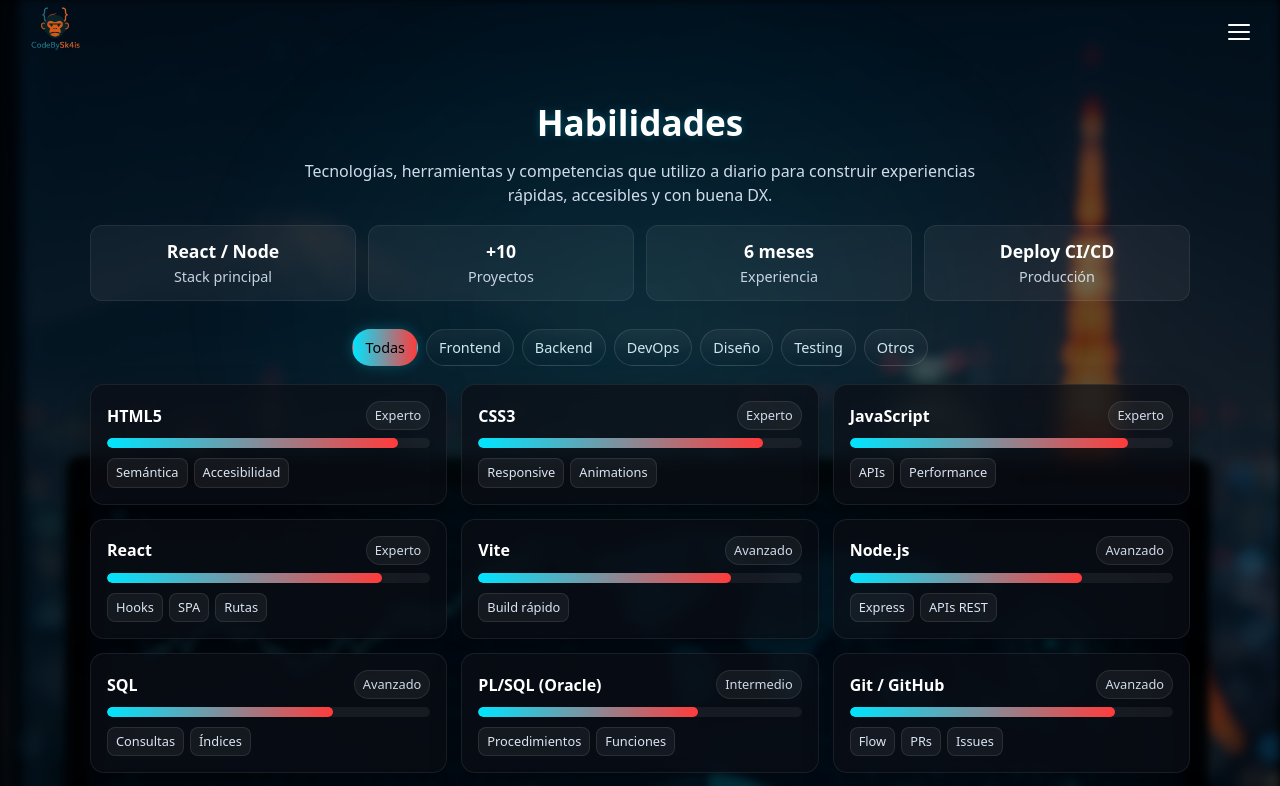
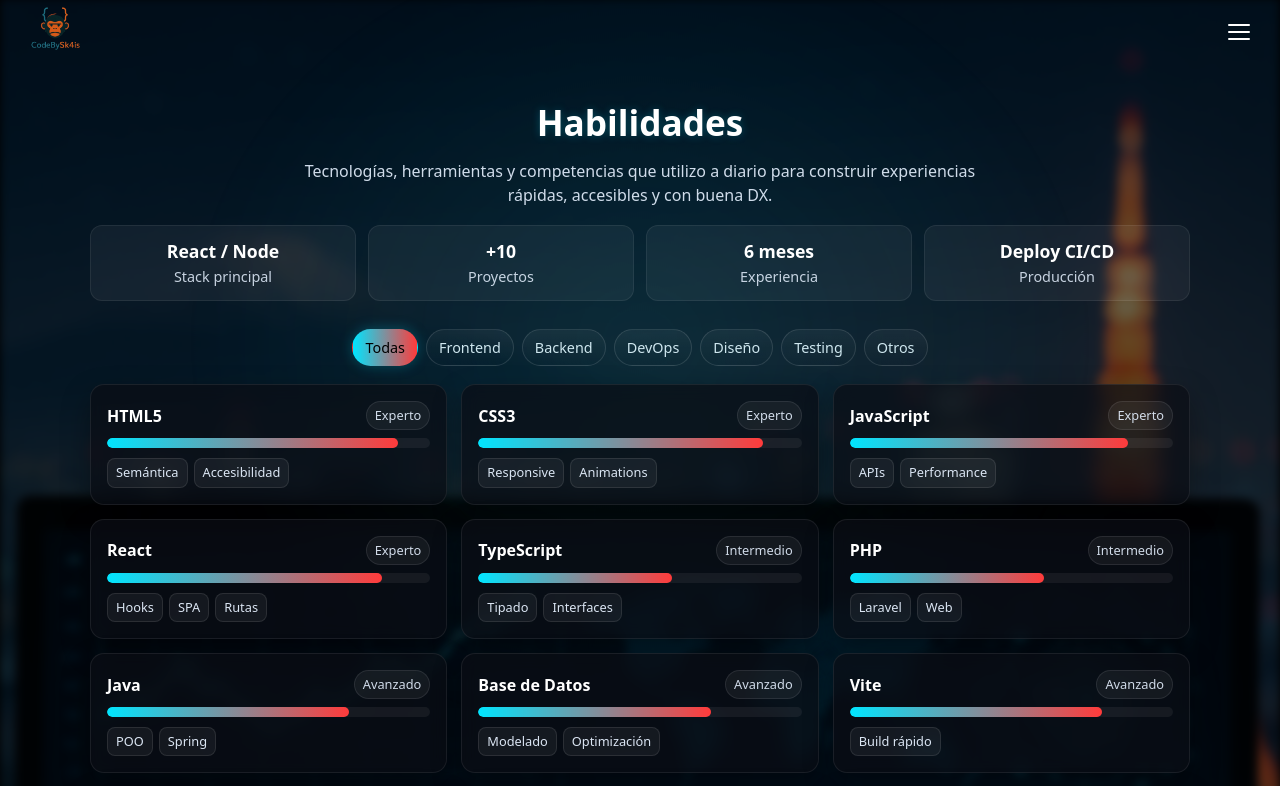
Before and after one commit to Sk4is/CodeBySk4is, a React (Vite) app: page /habilidades in a window 1280 px wide. Shown: the top 786 px of the page. Built offline with nearby package versions, Linux system fonts and the light colour scheme.

Commit message:
skills added

```diff
--- a/src/components/Skills/Skills.jsx
+++ b/src/components/Skills/Skills.jsx
@@ -35,6 +35,30 @@
     level: 85,
     category: "frontend",
     tags: ["Hooks", "SPA", "Rutas"],
+  },
+  {
+    name: "TypeScript",
+    level: 60,
+    category: "frontend",
+    tags: ["Tipado", "Interfaces"],
+  },
+  {
+    name: "PHP",
+    level: 60,
+    category: "backend",
+    tags: ["Laravel", "Web"],
+  },
+  {
+    name: "Java",
+    level: 75,
+    category: "backend",
+    tags: ["POO", "Spring"],
+  },
+  {
+    name: "Base de Datos",
+    level: 72,
+    category: "backend",
+    tags: ["Modelado", "Optimización"],
   },
   { name: "Vite", level: 78, category: "frontend", tags: ["Build rápido"] },
   {
```
